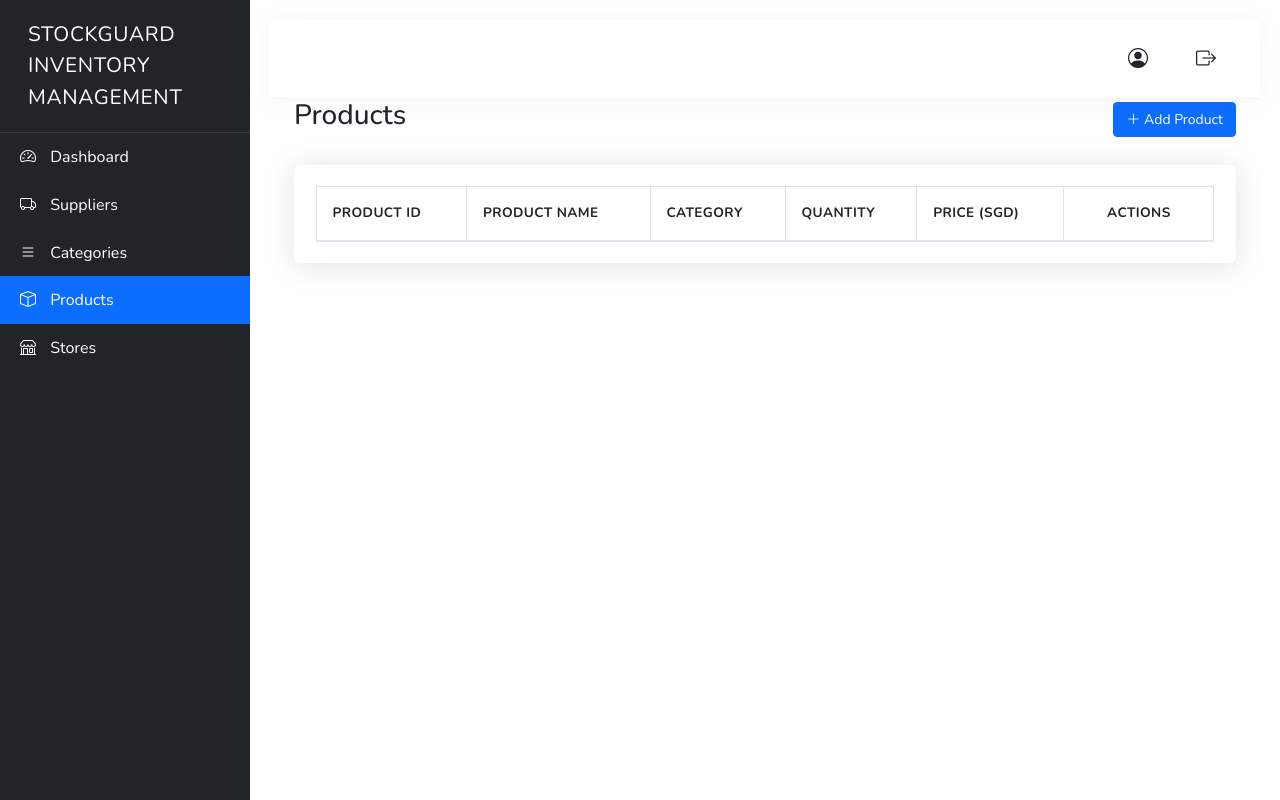
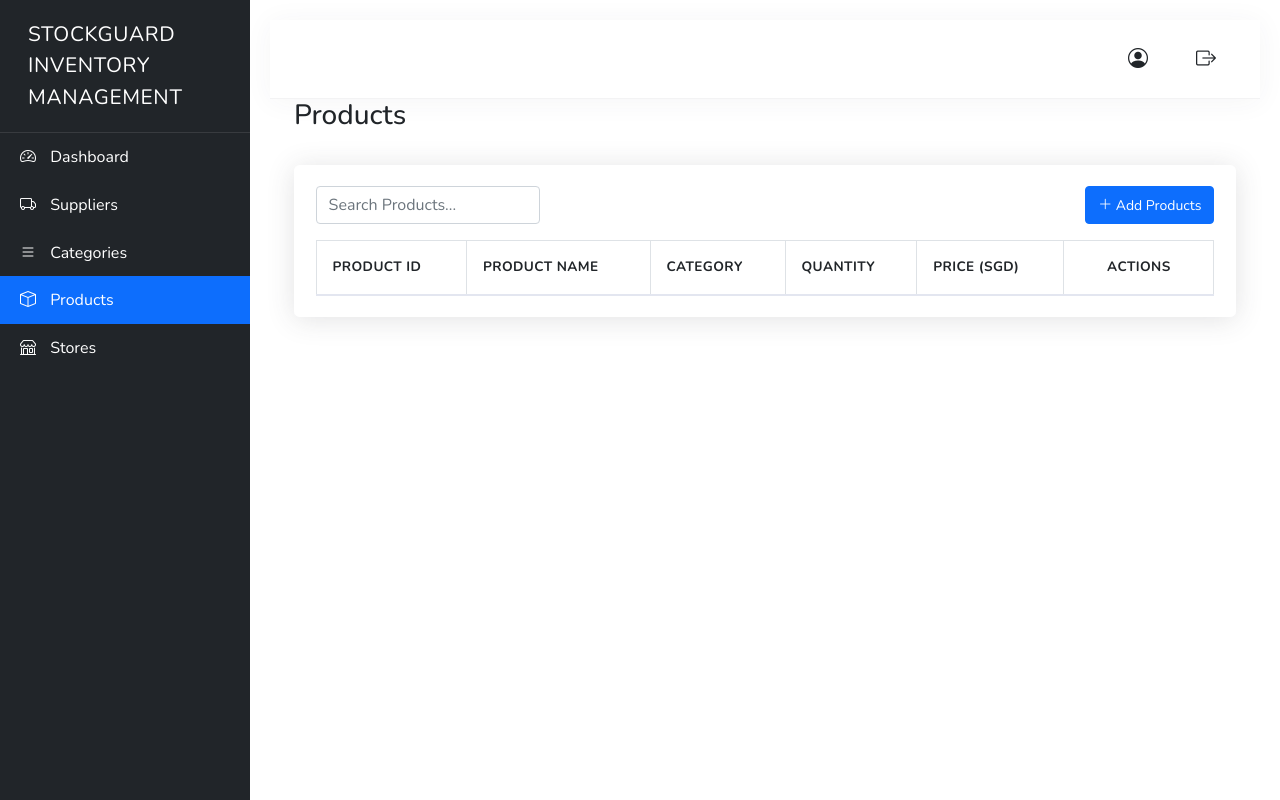
Before and after one commit to weikang1223/StockGuard, a Flask app: page /products in a window 1280 px wide. Run offline with Flask 3, Linux system fonts and the light colour scheme; data that the repository does not hold is empty; some libraries are stand-ins or nearby versions.

Commit message:
STO-51: implement the search function on the product list

```diff
--- a/static/js/products.js
+++ b/static/js/products.js
@@ -117,4 +117,18 @@ document.addEventListener('DOMContentLoaded', function() {
             }
         }
     });
+     // search input function
+    document.getElementById('searchInput').addEventListener('keyup', function() {
+        const searchValue = this.value.toLowerCase();
+        const rows = document.querySelectorAll('#productsTable tbody tr');
+
+        rows.forEach(row => {
+            const supplierName = row.querySelector('td:nth-child(2)').textContent.toLowerCase();
+            if (supplierName.includes(searchValue)) {
+                row.style.display = '';
+            } else {
+                row.style.display = 'none';
+            }
+        });
+    });
 });
--- a/templates/products.html
+++ b/templates/products.html
@@ -5,15 +5,18 @@
 <div class="container-fluid">
     <div class="d-flex justify-content-between align-items-center mb-4">
         <h1 class="h3 text-gray-800">Products</h1>
-        <button class="btn btn-primary" data-bs-toggle="modal" data-bs-target="#addModal">
-            <i class="bi bi-plus-lg"></i> Add Product
-        </button>
     </div>
 
     <div class="card shadow mb-4">
         <div class="card-body">
+            <div class="d-flex justify-content-between mb-3">
+                <input type="text" id="searchInput" class="form-control w-25" placeholder="Search Products...">
+                <button class="btn btn-primary" data-bs-toggle="modal" data-bs-target="#addSupplierModal">
+                    <i class="bi bi-plus-lg"></i> Add Products
+                </button>
+                </div>
             <div class="table-responsive">
-                <table class="table table-bordered">
+                <table class="table table-bordered" id="productsTable">
                     <thead>
                         <tr>
                             <th>Product ID</th>
```
